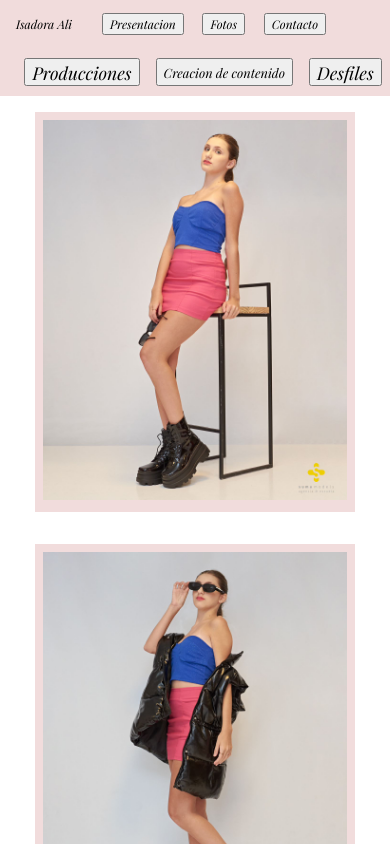
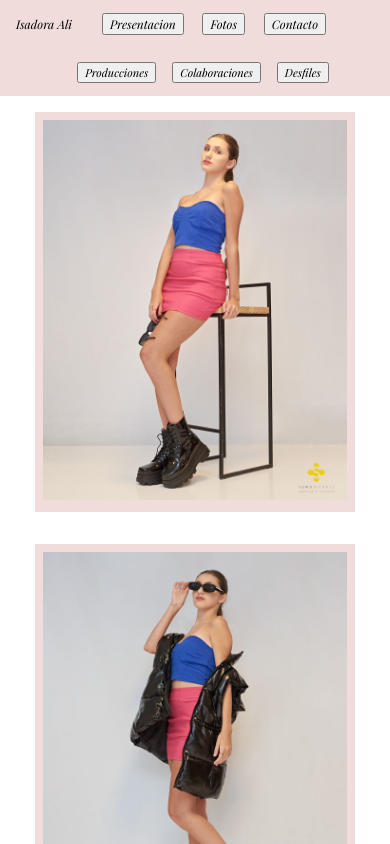
Before and after one commit to Ttbias2/Portfolio_isadora, an Angular app: page / in a window 390 px wide. Both pictures are taken after a click on the button "Fotos". Shown: the top 844 px of the page. Built offline with nearby package versions, Linux system fonts and the light colour scheme.

Commit message:
arreglos cel3

```diff
--- a/src/app/galeria/galeria.component.css
+++ b/src/app/galeria/galeria.component.css
@@ -40,7 +40,7 @@ video{
     justify-content: center;
 }
 
-@media screen and (max-width: 768px){
+@media (min-width: 401px) and (max-width: 768px){
     header{
         justify-content: center;
     }
@@ -61,3 +61,22 @@ video{
         font-size: .8rem;
     }
 }
+
+@media screen and (max-width: 400px){
+
+    header{
+        justify-content: center;
+    }
+
+    div{
+        width: 19rem;
+    }
+
+    img{
+        width: 19rem;
+    }
+
+    button{
+        font-size: .7rem;
+    }
+}
--- a/src/app/galeria/galeria.component.html
+++ b/src/app/galeria/galeria.component.html
@@ -1,6 +1,6 @@
 <header>
   <button (click)="mostrar = 2">Producciones</button>
-  <button (click)="mostrar = 3" id="btncrea">Creacion de contenido</button>
+  <button (click)="mostrar = 3" id="btncrea">Colaboraciones</button>
   <button (click)="mostrar = 4">Desfiles</button>
 </header>
 
```
